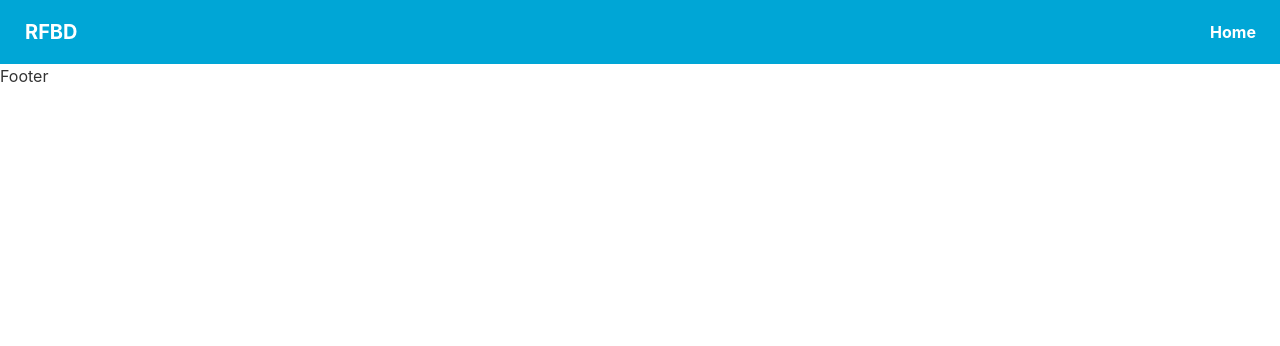
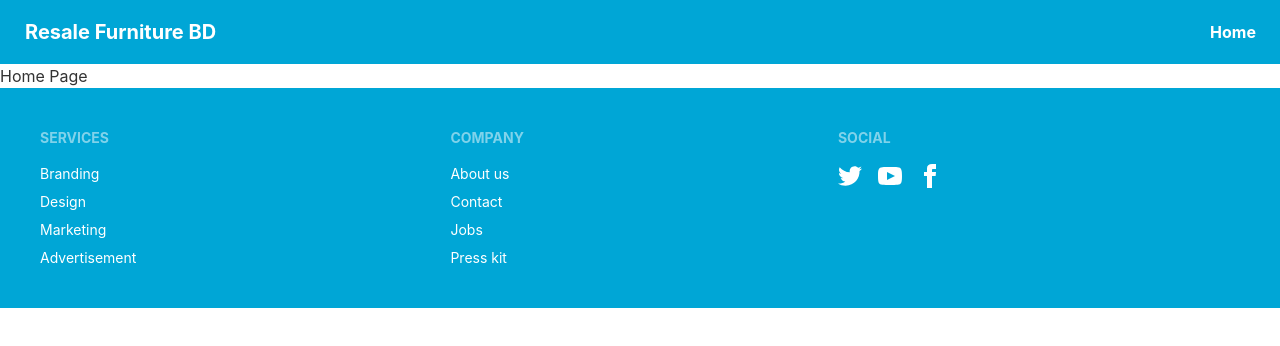
Before and after one commit to sadikul60/resale-furniture-bd-client, a React (Create React App) app: page / in a window 1280 px wide. Shown: the top 346 px of the page. Built offline with nearby package versions, Linux system fonts and the light colour scheme.

Commit message:
Added Footer

```diff
--- a/src/Pages/Shared/Footer/Footer.js
+++ b/src/Pages/Shared/Footer/Footer.js
@@ -1,9 +1,33 @@
 import React from 'react';
+import { Link } from 'react-router-dom';
 
 const Footer = () => {
     return (
         <div>
-            <h1>Footer</h1>
+            <footer className="footer p-10 bg-primary  text-white">
+                <div>
+                    <span className="footer-title">Services</span>
+                    <Link to='/' className="link link-hover">Branding</Link>
+                    <Link to='/' className="link link-hover">Design</Link>
+                    <Link to='/' className="link link-hover">Marketing</Link>
+                    <Link to='/' className="link link-hover">Advertisement</Link>
+                </div>
+                <div>
+                    <span className="footer-title">Company</span>
+                    <Link to='/' className="link link-hover">About us</Link>
+                    <Link to='/' className="link link-hover">Contact</Link>
+                    <Link to='/' className="link link-hover">Jobs</Link>
+                    <Link to='/' className="link link-hover">Press kit</Link>
+                </div>
+                <div>
+                    <span className="footer-title">Social</span>
+                    <div className="grid grid-flow-col gap-4">
+                    <Link><svg xmlns="http://www.w3.org/2000/svg" width="24" height="24" viewBox="0 0 24 24" className="fill-current"><path d="M24 4.557c-.883.392-1.832.656-2.828.775 1.017-.609 1.798-1.574 2.165-2.724-.951.564-2.005.974-3.127 1.195-.897-.957-2.178-1.555-3.594-1.555-3.179 0-5.515 2.966-4.797 6.045-4.091-.205-7.719-2.165-10.148-5.144-1.29 2.213-.669 5.108 1.523 6.574-.806-.026-1.566-.247-2.229-.616-.054 2.281 1.581 4.415 3.949 4.89-.693.188-1.452.232-2.224.084.626 1.956 2.444 3.379 4.6 3.419-2.07 1.623-4.678 2.348-7.29 2.04 2.179 1.397 4.768 2.212 7.548 2.212 9.142 0 14.307-7.721 13.995-14.646.962-.695 1.797-1.562 2.457-2.549z"></path></svg></Link>
+                    <Link><svg xmlns="http://www.w3.org/2000/svg" width="24" height="24" viewBox="0 0 24 24" className="fill-current"><path d="M19.615 3.184c-3.604-.246-11.631-.245-15.23 0-3.897.266-4.356 2.62-4.385 8.816.029 6.185.484 8.549 4.385 8.816 3.6.245 11.626.246 15.23 0 3.897-.266 4.356-2.62 4.385-8.816-.029-6.185-.484-8.549-4.385-8.816zm-10.615 12.816v-8l8 3.993-8 4.007z"></path></svg></Link>
+                    <Link><svg xmlns="http://www.w3.org/2000/svg" width="24" height="24" viewBox="0 0 24 24" className="fill-current"><path d="M9 8h-3v4h3v12h5v-12h3.642l.358-4h-4v-1.667c0-.955.192-1.333 1.115-1.333h2.885v-5h-3.808c-3.596 0-5.192 1.583-5.192 4.615v3.385z"></path></svg></Link>
+                    </div>
+                </div>
+        </footer>
         </div>
     );
 };
--- a/src/Pages/Shared/Navbar/Navbar.js
+++ b/src/Pages/Shared/Navbar/Navbar.js
@@ -11,14 +11,14 @@
                 <div className='container mx-auto navbar flex justify-between'>
                 <div className="navbar-start">
                     <div className="dropdown">
-                    <label tabIndex={0} className="btn btn-ghost lg:hidden">
+                    <label tabIndex={0} className="btn btn-ghost text-white lg:hidden">
                         <svg xmlns="http://www.w3.org/2000/svg" className="h-5 w-5" fill="none" viewBox="0 0 24 24" stroke="currentColor"><path strokeLinecap="round" strokeLinejoin="round" strokeWidth="2" d="M4 6h16M4 12h8m-8 6h16" /></svg>
                     </label>
                     <ul tabIndex={1} className="menu menu-compact dropdown-content mt-3 p-2 shadow bg-secondary text-white rounded-box w-52">
                         {menuItems}
                     </ul>
                     </div>
-                    <Link to='/' className="btn btn-ghost text-white normal-case text-xl font-bold">RFBD</Link>
+                    <Link to='/' className="btn btn-ghost text-white normal-case md:text-xl md:font-bold">Resale Furniture BD</Link>
                 </div>
                 <div className="navbar-center hidden lg:flex">
                     <ul className="menu menu-horizontal text-white font-bold p-0">
--- a/src/routes/Routes/Routes.js
+++ b/src/routes/Routes/Routes.js
@@ -8,6 +8,10 @@
         path: '/',
         element: <Main></Main>,
         children: [
+            {
+                path: '/',
+                element: <Home></Home>
+            },
             {
                 path: '/home',
                 element: <Home></Home>
```
